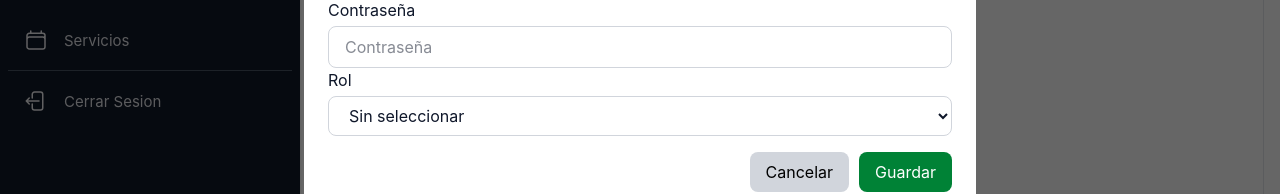
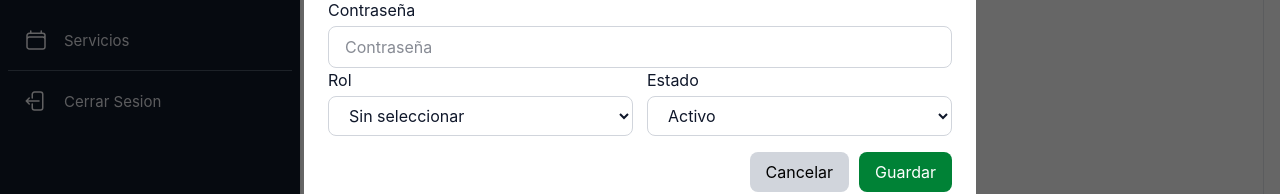
Before and after one commit to macayul-boop/Nutrivida, a React (Vite) app in the folder nutrivida/: page / in a window 1280 px wide. Both pictures are taken after a click on the button "Crear usuario". Shown: the part 276-470 px from the top of the page. Built offline with nearby package versions, Linux system fonts and the light colour scheme.

Commit message:
Se modifico la accion de crear usuario, se agrego el campo estado y se creo funcion para limpiar formulario

```diff
--- a/nutrivida/src/componente/FormularioUsuario.jsx
+++ b/nutrivida/src/componente/FormularioUsuario.jsx
@@ -12,6 +12,7 @@ function FormularioUsuario({onCerrarModal, onGuardar}){
     const [email, setEmail] = useState('')
     const [contrasena, setContrasena] = useState('')
     const [rol, setRol] = useState('')
+    const [estado, setEstado] = useState('Activo')
     const [dias, setDias] = useState([])
 
     const cancelar = (e)=>{
@@ -34,6 +35,18 @@ function FormularioUsuario({onCerrarModal, onGuardar}){
     const eliminarHorario = (e, indice)=>{
         e.preventDefault()
         setDias(dias.filter((valor, index) => index !== indice))
+    }
+
+    const limpiarCampos = ()=>{
+        setRut('')
+        setNombre('')
+        setApellidos('')
+        setTelefono('')
+        setEmail('')
+        setContrasena('')
+        setRol('')
+        setEstado('Activo')
+        setDias([])
     }
 
     const guardarUsuario = (e)=>{
@@ -85,6 +98,11 @@ function FormularioUsuario({onCerrarModal, onGuardar}){
             nuevosErrores.rol = 'Selecciona un rol'
         }
 
+        // Estado
+        if(estado != 'Deshabilitado' && estado != 'Activo'){
+            nuevosErrores.estado = 'Selecciona un estado'
+        }
+
         if(rol === 'Secretario'){
             molde = {
                 "id":Date.now(),
@@ -94,7 +112,8 @@ function FormularioUsuario({onCerrarModal, onGuardar}){
                 "telefono":telefono,
                 "email":email,
                 "contrasena":contrasena,
-                "rol":rol
+                "rol":rol,
+                "estado":estado
             }
         }else if(rol === 'Nutricionista'){
 
@@ -127,6 +146,7 @@ function FormularioUsuario({onCerrarModal, onGuardar}){
                 "email":email,
                 "contrasena":contrasena,
                 "rol":rol,
+                "estado":estado,
                 "horario":horarioFinal
             }
         }
@@ -137,6 +157,7 @@ function FormularioUsuario({onCerrarModal, onGuardar}){
             console.log("Paso")
             console.log(molde)
             onGuardar(molde)
+            limpiarCampos()
         }else{
             console.log("Fallo")
             console.log(rol)
@@ -162,6 +183,7 @@ function FormularioUsuario({onCerrarModal, onGuardar}){
                     <input type="password" value={contrasena} placeholder="Contraseña" onChange={(e)=> setContrasena(e.target.value)} className="px-4 py-2 border border-gray-300 rounded-lg"/>
                     {error.contrasena && <span className="text-red-500 text-sm">{error.contrasena}</span>}
                 </div>
+                <div className="grid grid-cols-1 md:grid-cols-2 gap-3.5">
                     <div className="flex flex-col w-full gap-1 text-[#0f172a]">
                         <label>Rol</label>
                         <select value={rol} onChange={(e)=> setRol(e.target.value)} name="roles" className="w-full border border-gray-300 rounded-lg px-4 py-2">
@@ -171,6 +193,16 @@ function FormularioUsuario({onCerrarModal, onGuardar}){
                         </select>
                         {error.rol && <span className="text-red-500">{error.rol}</span>}
                     </div>
+                    <div className="flex flex-col w-full gap-1 text-[#0f172a]">
+                        <label>Estado</label>
+                        <select value={estado} onChange={(e)=> setEstado(e.target.value)} name="estados" className="w-full border border-gray-300 rounded-lg px-4 py-2">
+                            <option value="Activo">Activo</option>
+                            <option value="Deshabilitado">Deshabilitado</option>
+                        </select>
+                        {error.estado && <span className="text-red-500">{error.estado}</span>}
+                    </div>
+                </div>
+
                 {rol === 'Nutricionista' &&
                     <div>
                         <section className="w-full flex justify-between">
--- a/nutrivida/src/pages/administracion/AdministracionUsuario.jsx
+++ b/nutrivida/src/pages/administracion/AdministracionUsuario.jsx
@@ -15,7 +15,7 @@ function AdministracionUsuario(){
         const usuariosGuardados = localStorage.getItem('usuarios');
         return usuariosGuardados
             ? JSON.parse(usuariosGuardados)
-            : [{id:"1", rut:"22230649-7", nombre:"Matias", apellidos:"Cayul", telefono:"+56963391571", email:"example@gmail.com", contrasena:"1234567", rol:"Secretario"}];
+            : [{id:"1", rut:"22230649-7", nombre:"Matias", apellidos:"Cayul", telefono:"+56963391571", email:"example@gmail.com", contrasena:"1234567", rol:"Secretario", "estado":"Activo"}];
     })
 
     useEffect(() => {
```
Lines whose indentation alone changed are shown as unchanged.
